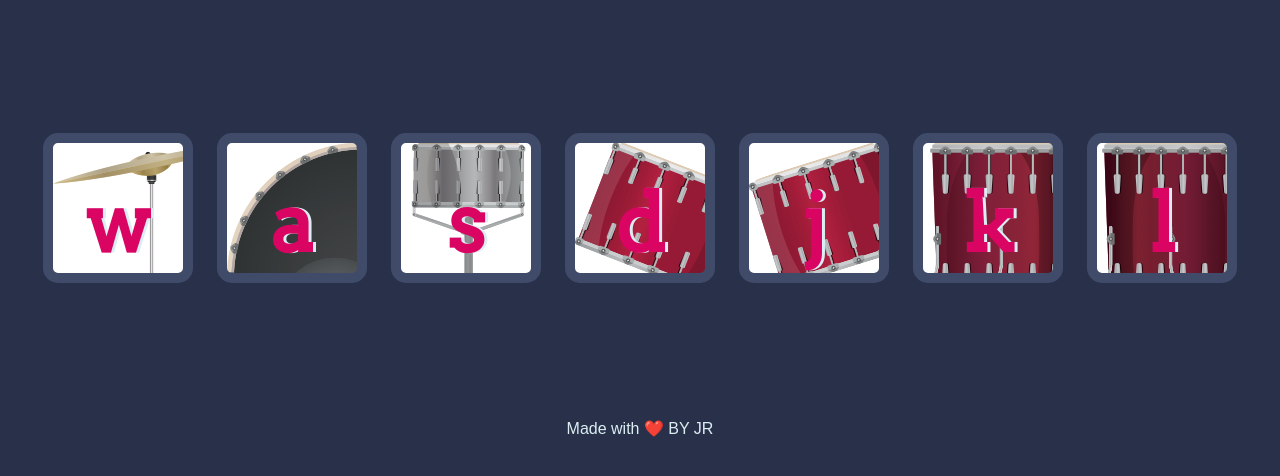
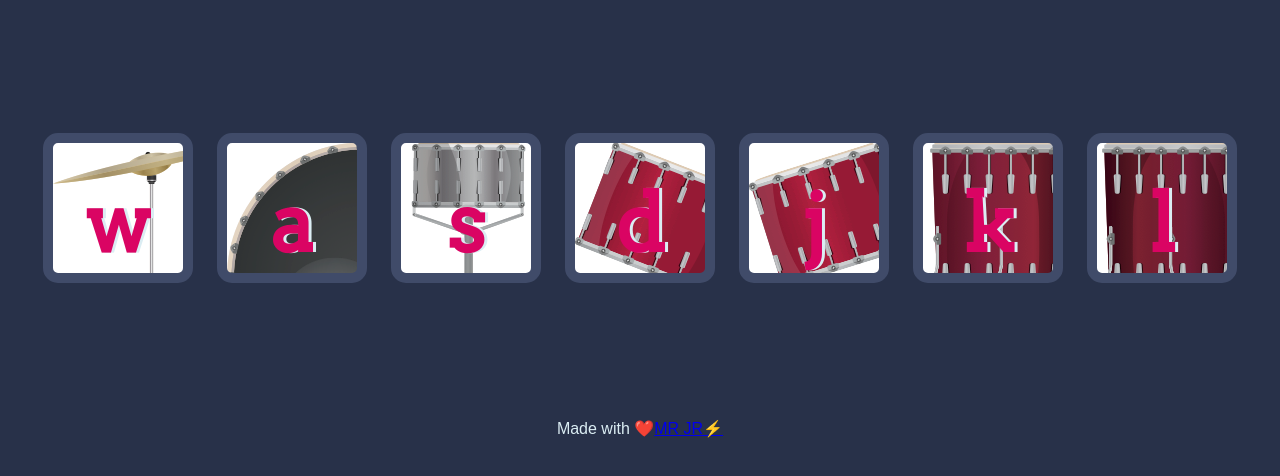
Before and after one commit to jnaneshreddy/musicband, a plain HTML site: page index.html in a window 1280 px wide. Shown: the part 156-632 px from the top of the page. Drawn offline with Linux system fonts and the light colour scheme.

Commit message:
Update index.html

```diff
--- a/index.html
+++ b/index.html
@@ -23,7 +23,7 @@
 
 
   <footer>
-    Made with ❤️ BY JR
+    Made with ❤️<a href = "https://jnaneshreddy.github.io/">MR JR⚡ </a>
   </footer>
   <script src="./index.js"></script>
 </body>
```
